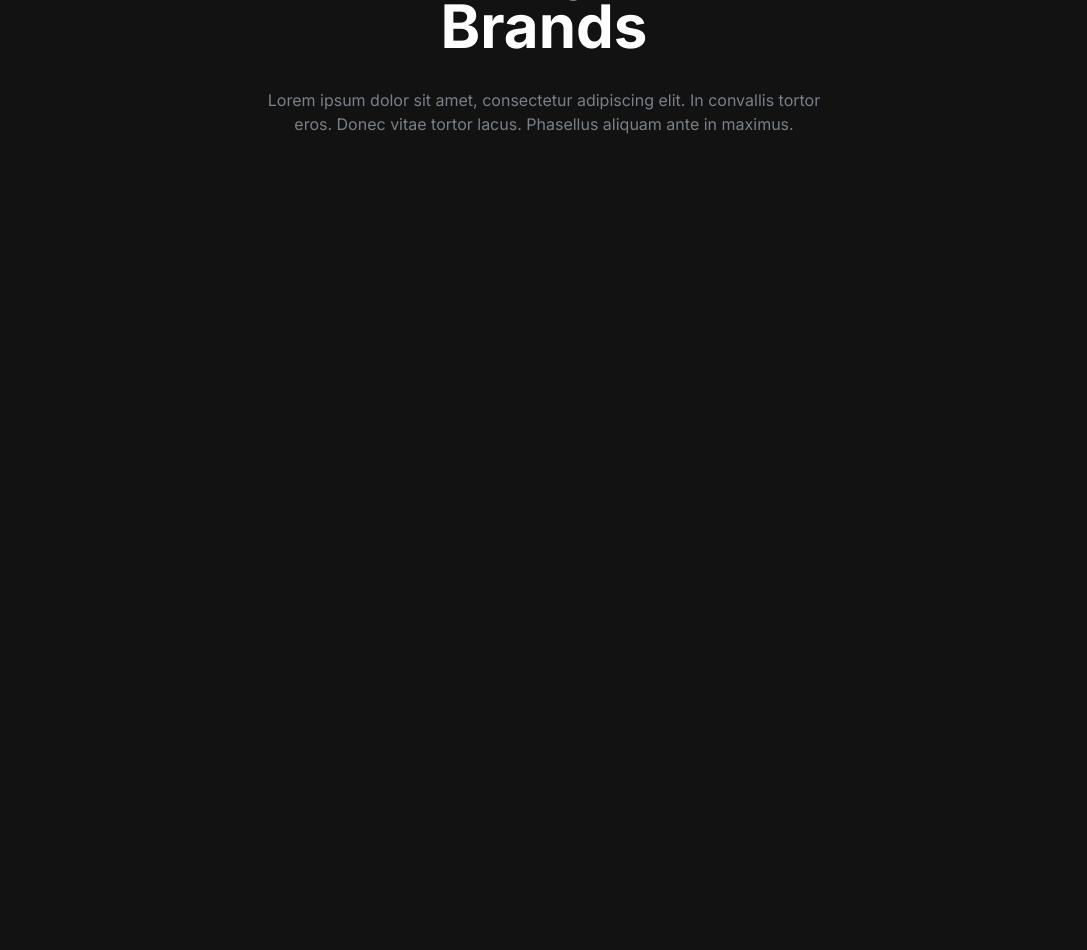
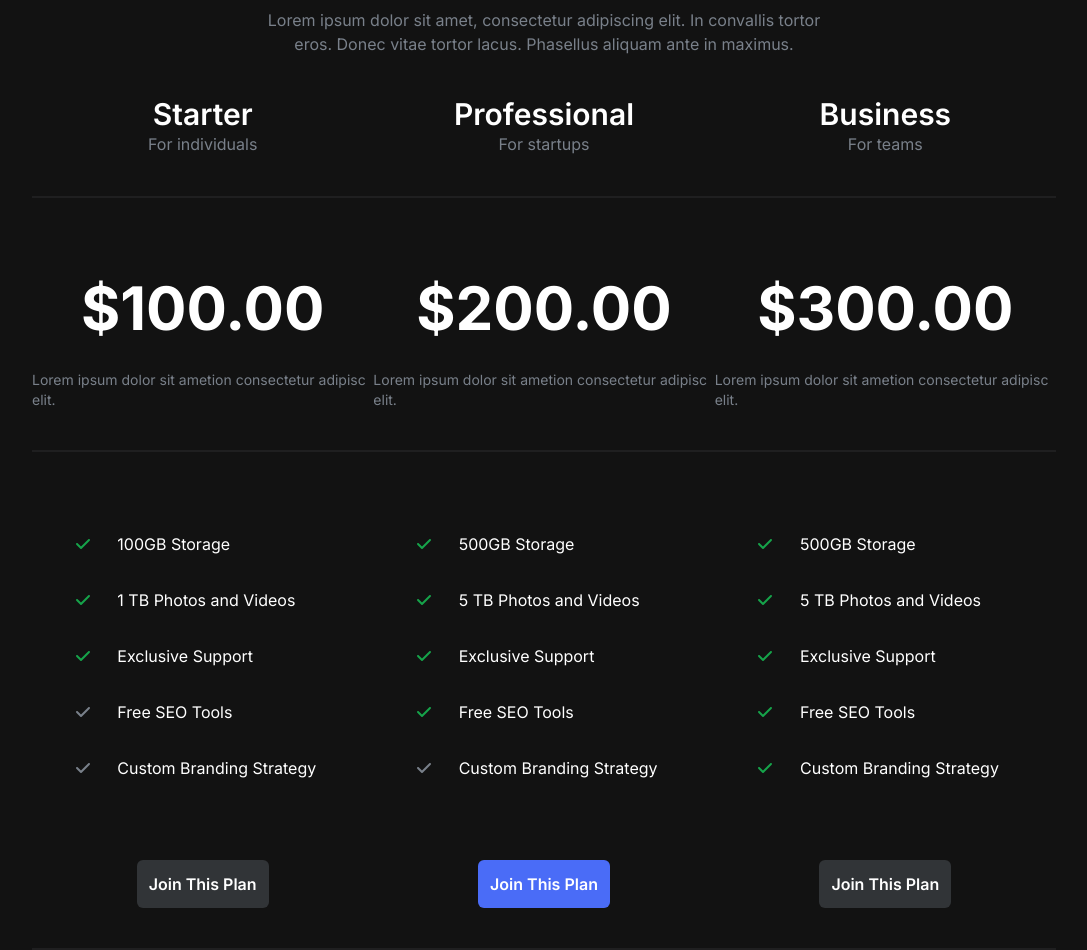
Before and after one commit to ahmedpasic19/it-company-website, a Next.js app: page / in a window 1280 px wide. Shown: the part 6000-6950 px from the top of the page, without its empty margins (96-1183 px from the left). Before the commit the page ends 6216 px from the top, so only its background shows below. Built offline with nearby package versions, Linux system fonts and the light colour scheme.

Commit message:
Pricing section

```diff
--- a/src/app/page.tsx
+++ b/src/app/page.tsx
@@ -1,9 +1,10 @@
 import About from '@/layout/about'
 import Clients from '@/layout/clients'
 import Features from '@/layout/features'
-import GlobalClients from '@/layout/global-clients'
+// import GlobalClients from '@/layout/global-clients'
 import HeroSection from '@/layout/hero-section'
 import Portofolio from '@/layout/portofolio'
+import PricingSection from '@/layout/pricing-section'
 import Team from '@/layout/team'
 
 export default function Home() {
@@ -15,7 +16,8 @@ export default function Home() {
       <Team />
       <Portofolio />
       <Clients />
-      <GlobalClients />
+      {/* <GlobalClients /> */}
+      <PricingSection />
     </main>
   )
 }
--- /dev/null
+++ b/src/components/pricing/plan-card.tsx
@@ -0,0 +1,72 @@
+import React from 'react'
+import { FaCheck } from 'react-icons/fa6'
+
+type TProps = {
+  plan: {
+    title: string
+    subtitle: string
+    price: number
+    url: string
+    price_description: string
+    features: {
+      name: string
+      active: boolean
+    }[]
+  }
+  grayedBtn?: boolean
+}
+
+const PlanCard = ({ plan, grayedBtn }: TProps) => {
+  return (
+    <div className='text-text-accent flex flex-col gap-20'>
+      <div className='flex flex-col justify-center items-center border-b-2 border-main-gray/50 pb-10'>
+        <h2 className='font-semibold text-3xl'>{plan.title}</h2>
+        <p className='text-main-text'>{plan.subtitle}</p>
+      </div>
+
+      <div className='space-y-8 flex flex-col justify-center items-center border-b-2 border-main-gray/50 pb-10'>
+        <h1 className='font-bold text-6xl'>
+          {plan.price.toLocaleString('en-US', {
+            style: 'currency',
+            currency: 'USD',
+          })}
+        </h1>
+        <p className='text-main-text text-sm'>{plan.price_description}</p>
+      </div>
+
+      <ul className='space-y-8 flex flex-col border-b-2 border-main-gray/50 pb-10 items-center'>
+        {plan.features.map((feature) => {
+          return (
+            <li
+              key={Math.random()}
+              className='flex space-x-6 w-full max-w-[20rem] justify-center'
+            >
+              <div className='w-4/5 flex items-center justify-between'>
+                <div className='w-1/6'>
+                  {feature.active ? (
+                    <FaCheck className='text-green-600' />
+                  ) : (
+                    <FaCheck className='text-main-text' />
+                  )}
+                </div>
+                <p className='w-5/6 text-start'>{feature.name}</p>
+              </div>
+            </li>
+          )
+        })}
+
+        <div className='w-full flex justify-center items-center pt-12'>
+          <button
+            className={`${
+              grayedBtn ? 'secondary-button' : 'regular-button'
+            } capitalize`}
+          >
+            Join this plan
+          </button>
+        </div>
+      </ul>
+    </div>
+  )
+}
+
+export default PlanCard
--- /dev/null
+++ b/src/layout/pricing-section.tsx
@@ -0,0 +1,123 @@
+import SectionTitle from '@/components/misc/section-title'
+import PlanCard from '@/components/pricing/plan-card'
+import React from 'react'
+
+const PricingSection = () => {
+  const pricing = [
+    {
+      title: 'Starter',
+      subtitle: 'For individuals',
+      price: 100,
+      url: '#',
+      price_description:
+        'Lorem ipsum dolor sit ametion consectetur adipisc elit.',
+      features: [
+        {
+          name: '100GB Storage',
+          active: true,
+        },
+        {
+          name: '1 TB Photos and Videos',
+          active: true,
+        },
+        {
+          name: 'Exclusive Support',
+          active: true,
+        },
+        {
+          name: 'Free SEO Tools',
+          active: false,
+        },
+        {
+          name: 'Custom Branding Strategy',
+          active: false,
+        },
+      ],
+      grayed: true,
+    },
+    {
+      title: 'Professional',
+      subtitle: 'For startups',
+      price: 200,
+      url: '#',
+      price_description:
+        'Lorem ipsum dolor sit ametion consectetur adipisc elit.',
+      features: [
+        {
+          name: '500GB Storage',
+          active: true,
+        },
+        {
+          name: '5 TB Photos and Videos',
+          active: true,
+        },
+        {
+          name: 'Exclusive Support',
+          active: true,
+        },
+        {
+          name: 'Free SEO Tools',
+          active: true,
+        },
+        {
+          name: 'Custom Branding Strategy',
+          active: false,
+        },
+      ],
+    },
+    {
+      title: 'Business',
+      subtitle: 'For teams',
+      price: 300,
+      url: '#',
+      price_description:
+        'Lorem ipsum dolor sit ametion consectetur adipisc elit.',
+      features: [
+        {
+          name: '500GB Storage',
+          active: true,
+        },
+        {
+          name: '5 TB Photos and Videos',
+          active: true,
+        },
+        {
+          name: 'Exclusive Support',
+          active: true,
+        },
+        {
+          name: 'Free SEO Tools',
+          active: true,
+        },
+        {
+          name: 'Custom Branding Strategy',
+          active: true,
+        },
+      ],
+      grayed: true,
+    },
+  ]
+  return (
+    <section className='w-full flex flex-col gap-10 justify-center items-center'>
+      <SectionTitle
+        title='Affordable Pricing With Simple Plans'
+        text='Lorem ipsum dolor sit amet, consectetur adipiscing elit. In convallis tortor eros. Donec vitae tortor lacus. Phasellus aliquam ante in maximus.'
+      />
+
+      <ul className='w-4/5 grid grid-cols-3'>
+        {pricing.map((plan) => {
+          return (
+            <div
+              key={Math.random()}
+              className='flex justify-center items-center'
+            >
+              <PlanCard plan={plan} grayedBtn={plan.grayed} />
+            </div>
+          )
+        })}
+      </ul>
+    </section>
+  )
+}
+
+export default PricingSection
```
